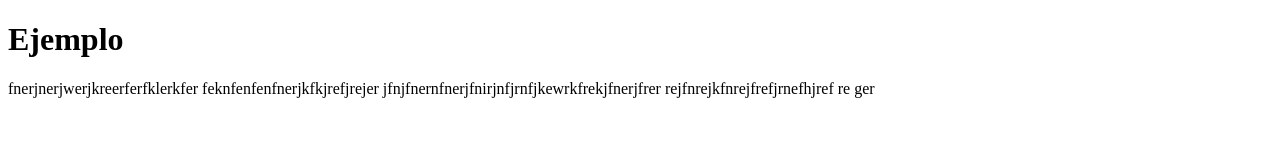
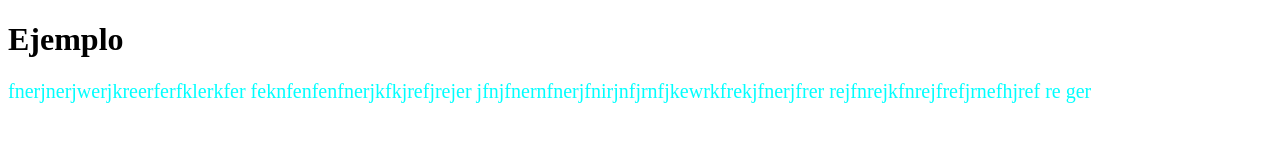
Before and after one commit to luisml03/git-e, a plain HTML site: page index.html in a window 1280 px wide. Drawn offline with Linux system fonts and the light colour scheme.

Commit message:
modifiaction

```diff
--- a/index.html
+++ b/index.html
@@ -4,11 +4,12 @@
     <meta charset="UTF-8">
     <meta http-equiv="X-UA-Compatible" content="IE=edge">
     <meta name="viewport" content="width=device-width, initial-scale=1.0">
+    <link rel="stylesheet" href="style.css">
     <title>pagina de guradado</title>
 </head>
 <body>
     <h1>Ejemplo</h1>
-    <p>fnerjnerjwerjkreerferfklerkfer
+    <p class="size">fnerjnerjwerjkreerferfklerkfer
         feknfenfenfnerjkfkjrefjrejer
         jfnjfnernfnerjfnirjnfjrnfjkewrkfrekjfnerjfrer
 
--- /dev/null
+++ b/style.css
@@ -0,0 +1,4 @@
+.size {
+    font-size: 20px;
+    color: aqua;
+}
```
